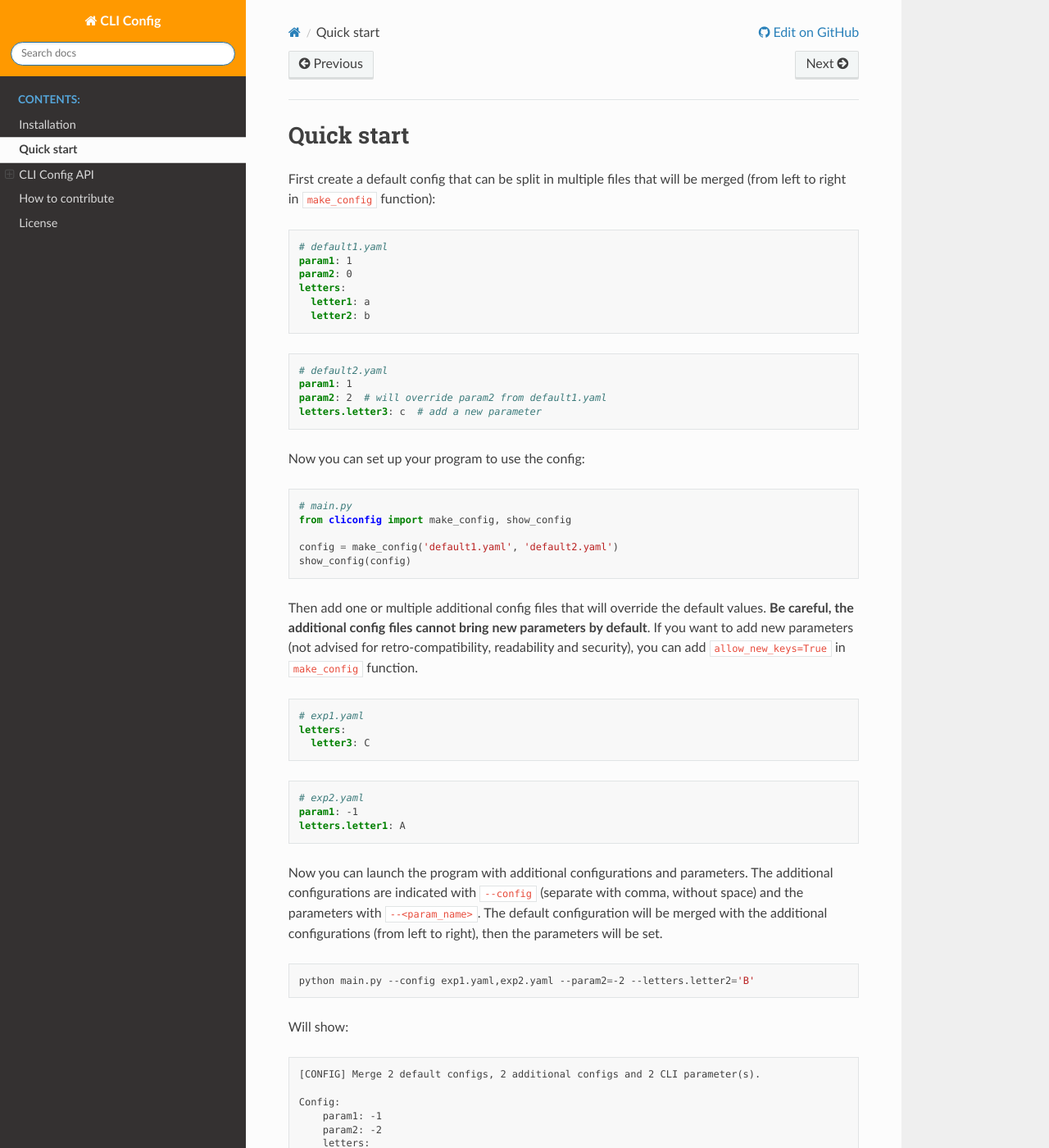
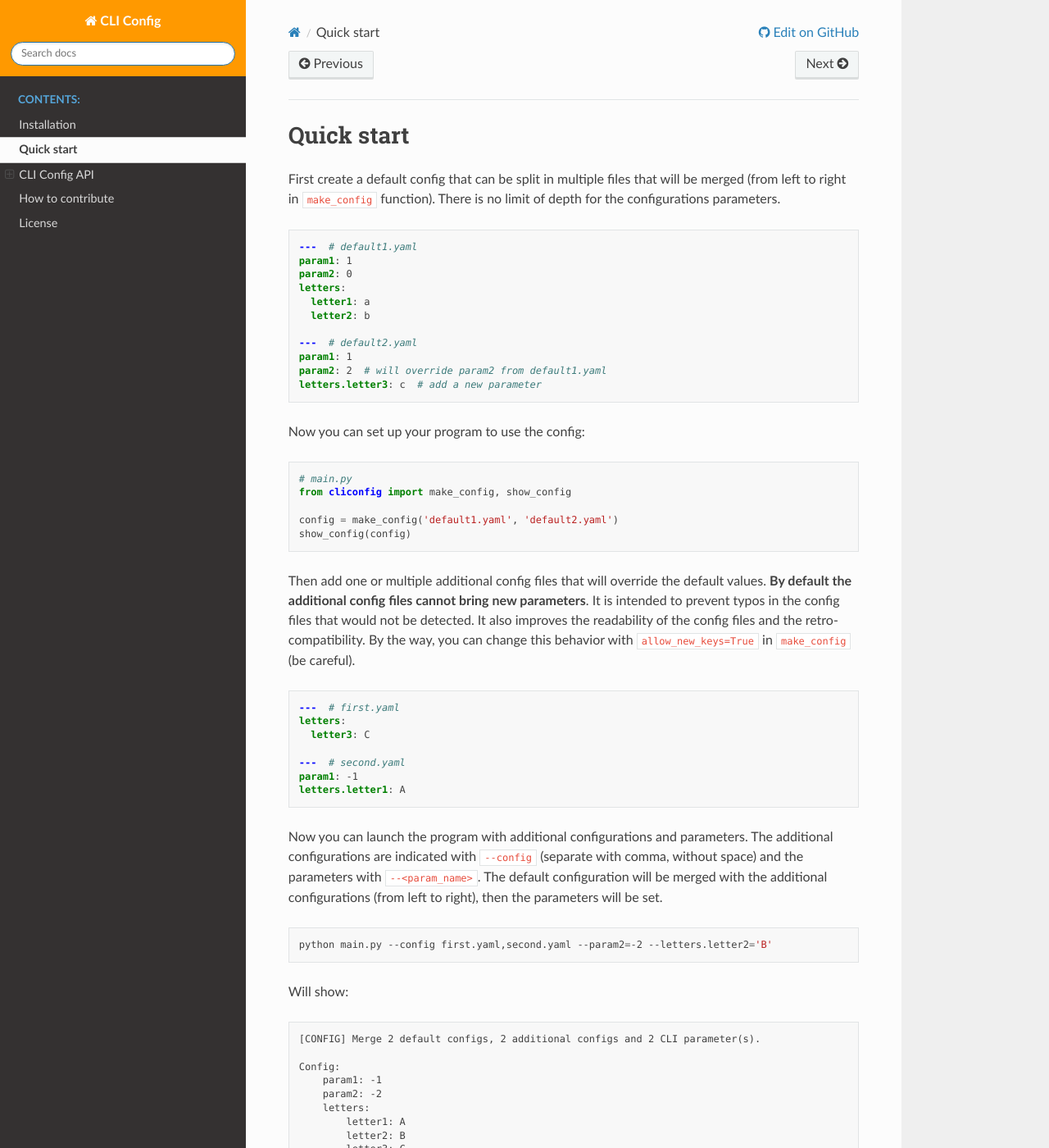
Before and after one commit to valentingol/cliconfig, a Sphinx documentation site: the page built from docs/quickstart.md, in a window 1280 px wide and 1400 px high. Shown: the whole window at 82% size. Built offline with Sphinx 7.4.7 and the Read the Docs theme 2.0.0, drawn with Linux system fonts in a browser that asks for light colours; pages that are not in the unit, such as notebooks, are missing from menus; the version number could not be read and is left out.

Commit message:
📝 Improve quickstart indication

````diff
--- a/docs/quickstart.md
+++ b/docs/quickstart.md
@@ -1,19 +1,18 @@
 # Quick start
 
 First create a default config that can be split in multiple files that will be merged
-(from left to right in `make_config` function):
+(from left to right in `make_config` function). There is no limit of depth for the
+configurations parameters.
 
 ```yaml
-# default1.yaml
+---  # default1.yaml
 param1: 1
 param2: 0
 letters:
   letter1: a
   letter2: b
-```
 
-```yaml
-# default2.yaml
+---  # default2.yaml
 param1: 1
 param2: 2  # will override param2 from default1.yaml
 letters.letter3: c  # add a new parameter
@@ -30,18 +29,18 @@ show_config(config)
 ```
 
 Then add one or multiple additional config files that will override the default values.
-**Be careful, the additional config files cannot bring new parameters by default**.
-If you want to add new parameters (not advised for retro-compatibility, readability
-and security), you can add `allow_new_keys=True` in `make_config` function.
+**By default the additional config files cannot bring new parameters**.
+It is intended to prevent typos in the config files that would not be detected.
+It also improves the readability of the config files and the retro-compatibility.
+By the way, you can change this behavior with `allow_new_keys=True` in `make_config`
+(be careful).
 
 ```yaml
-# exp1.yaml
+---  # first.yaml
 letters:
   letter3: C
-```
 
-```yaml
-# exp2.yaml
+---  # second.yaml
 param1: -1
 letters.letter1: A
 ```
@@ -53,7 +52,7 @@ will be merged with the additional configurations (from left to right), then the
 parameters will be set.
 
 ```bash
-python main.py --config exp1.yaml,exp2.yaml --param2=-2 --letters.letter2='B'
+python main.py --config first.yaml,second.yaml --param2=-2 --letters.letter2='B'
 ```
 
 Will show:
````
